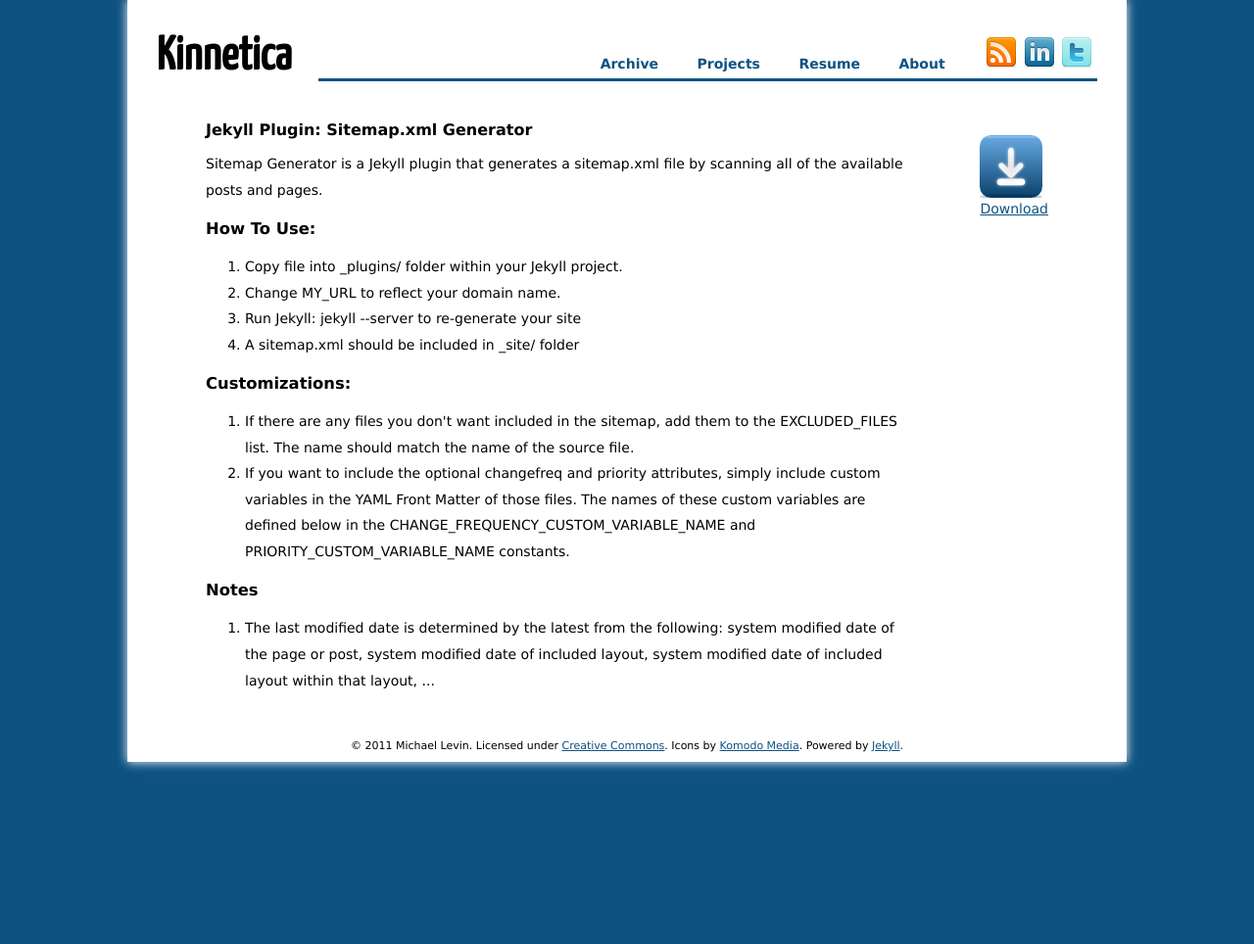
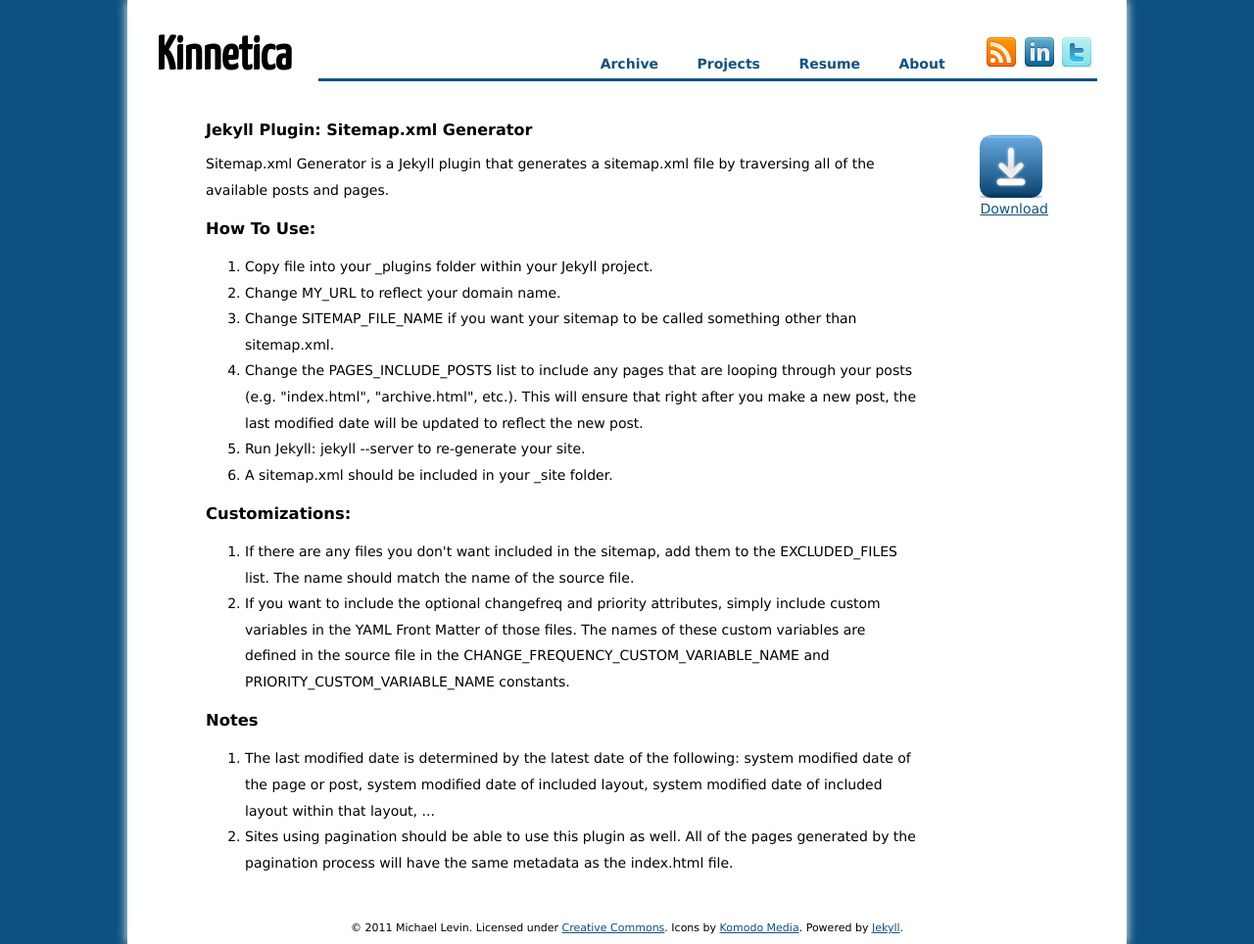
Before and after one commit to kinnetica/kinnetica.com, a Jekyll site: the page built from projects/jekyll-sitemap-generator.html, in a window 1280 px wide. Shown: the whole page at 98% size. Built offline with Jekyll 4.4.1, drawn with Linux system fonts in a browser that asks for light colours; Markdown is read by kramdown in place of the engine named in the settings; before the commit the page ends 900 px from its top, so only the background shows below that.

Commit message:
updated project page about sitemap generator

```diff
--- a/projects.html
+++ b/projects.html
@@ -9,10 +9,10 @@ change_frequency: weekly
 <ul>
   <li>
     <a href="/projects/jekyll-sitemap-generator/">Jekyll Plugin: Sitemap.xml Generator</a><br />
-    <p class="sub-project">This plugin will traverse through all the pages and posts within a Jekyll site at the time the site is regenerated and create a sitemap.xml file within the _sites/ folder. The sitemap.xml file is deployed along with your site and submitted to search engines to ensure that all of your pages are being indexed correctly.</p>
+    <p class="sub-project">This plugin will traverse all the pages and posts within a Jekyll site while the site is regenerated and create a sitemap.xml file within the _sites/ folder. The sitemap.xml file is deployed along with your site and submitted to search engines to ensure that search engines can find all of your pages, as well as provide additional metadata about each page.</p>
   </li>
   <li>
     <a href="https://github.com/mlevin/Euler">Project Euler Solutions</a>
-    <p class="sub-project"><a href="http://projecteuler.net">Project Euler</a> is a collection of mathematical/computer programming problems ranging from fairly easy to very, very hard. They are a great way for people at all skill levels to push their problem solving abilities to the limits.
+    <p class="sub-project"><a href="http://projecteuler.net">Project Euler</a> is a collection of mathematical/computer programming problems ranging from fairly easy to very difficult. They are a great way for people at all skill levels to push their problem solving abilities to the limits.
   </li>
 </ul>
--- a/projects/jekyll-sitemap-generator.html
+++ b/projects/jekyll-sitemap-generator.html
@@ -10,28 +10,31 @@ permalink: /jekyll-sitemap-generator/index.html
 <div class="project-description">
   <h2>Jekyll Plugin: Sitemap.xml Generator</h2>
 
-  <p>Sitemap Generator is a Jekyll plugin that generates a sitemap.xml file by scanning all of the available posts and pages.</p>
+  <p>Sitemap.xml Generator is a Jekyll plugin that generates a sitemap.xml file by traversing all of the available posts and pages.</p>
 
   <h3>How To Use:</h3>
 
   <ol>
-    <li>Copy file into _plugins/ folder within your Jekyll project.</li>
+    <li>Copy file into your _plugins folder within your Jekyll project.</li>
     <li>Change MY_URL to reflect your domain name.</li>
-    <li>Run Jekyll: jekyll --server to re-generate your site</li>
-    <li>A sitemap.xml should be included in _site/ folder</li>
+    <li>Change SITEMAP_FILE_NAME if you want your sitemap to be called something other than sitemap.xml.</li>
+    <li>Change the PAGES_INCLUDE_POSTS list to include any pages that are looping through your posts (e.g. "index.html", "archive.html", etc.). This will ensure that right after you make a new post, the last modified date will be updated to reflect the new post.</li>
+    <li>Run Jekyll: jekyll --server to re-generate your site.</li>
+    <li>A sitemap.xml should be included in your _site folder.</li>
   </ol>
 
   <h3>Customizations:</h3>
 
   <ol>
     <li>If there are any files you don't want included in the sitemap, add them to the EXCLUDED_FILES list. The name should match the name of the source file.</li>
-    <li>If you want to include the optional changefreq and priority attributes, simply include custom variables in the YAML Front Matter of those files. The names of these custom variables are defined below in the CHANGE_FREQUENCY_CUSTOM_VARIABLE_NAME and PRIORITY_CUSTOM_VARIABLE_NAME constants.</li>
+    <li>If you want to include the optional changefreq and priority attributes, simply include custom variables in the YAML Front Matter of those files. The names of these custom variables are defined in the source file in the CHANGE_FREQUENCY_CUSTOM_VARIABLE_NAME and PRIORITY_CUSTOM_VARIABLE_NAME constants.</li>
   </ol>
 
   <h3>Notes</h3>
 
   <ol>
-    <li>The last modified date is determined by the latest from the following: system modified date of the page or post, system modified date of included layout, system modified date of included layout within that layout, ...</li>
+    <li>The last modified date is determined by the latest date of the following: system modified date of the page or post, system modified date of included layout, system modified date of included layout within that layout, ...</li>
+    <li>Sites using pagination should be able to use this plugin as well. All of the pages generated by the pagination process will have the same metadata as the index.html file.</li>
   </ol>
 </div>
 <div class="project-description-sidebar">
```
